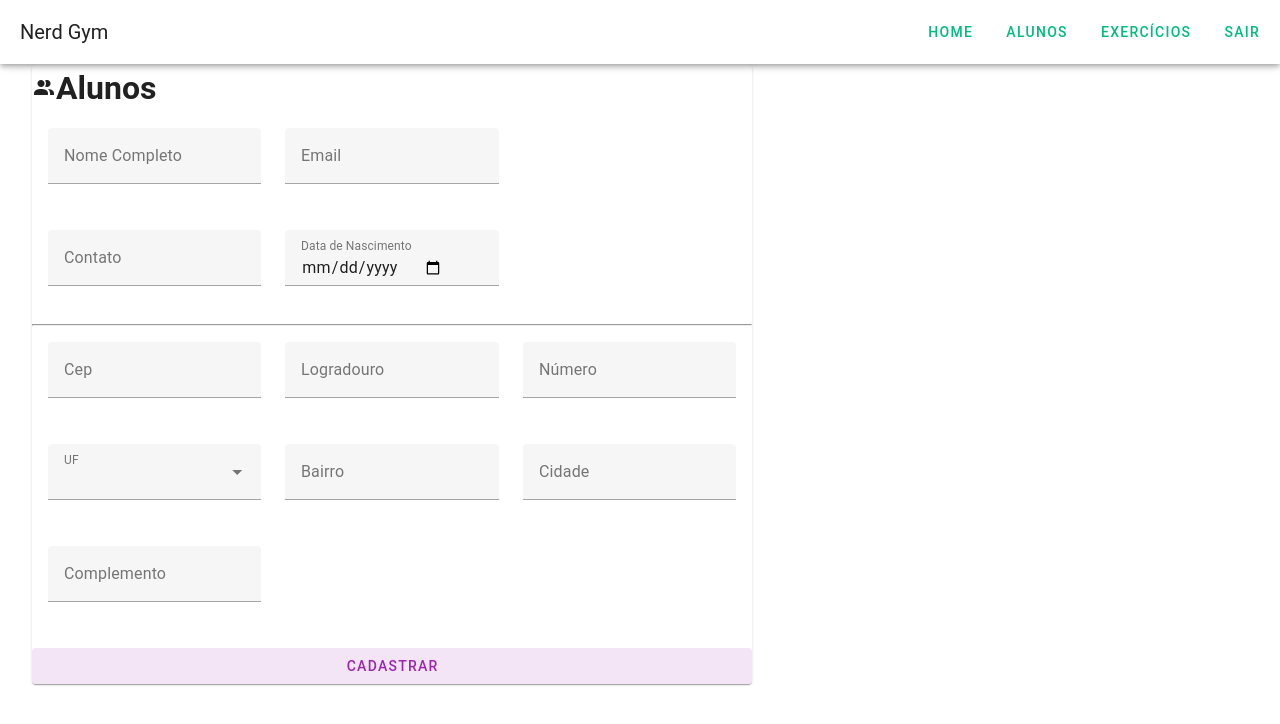
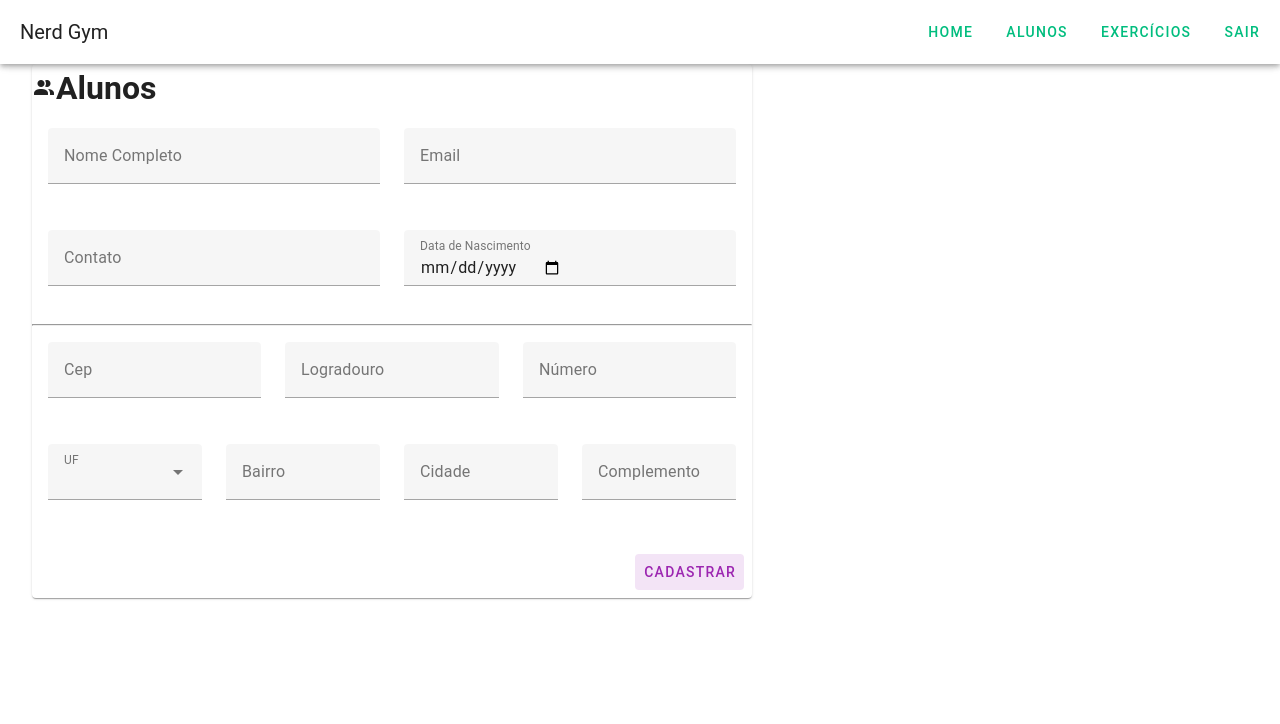
Before and after one commit to fnascimentosilva/projeto-front-end, a Vue app in the folder nerd-gym/: page /cadastroAluno in a window 1280 px wide. Shown: the top 724 px of the page. Built offline with nearby package versions, Linux system fonts and the light colour scheme.

Commit message:
ajuste responsividade

```diff
--- a/nerd-gym/src/views/Alunos/CadastroNovoAluno.vue
+++ b/nerd-gym/src/views/Alunos/CadastroNovoAluno.vue
@@ -7,7 +7,7 @@
     <v-form ref="form" @submit="handleCreateAccount" variant="outlined">
       <v-container>
         <v-row>
-          <v-col cols="6" md="4">
+          <v-col cols="6" md="6" sm="12">
             <v-text-field
               v-model="nomeCompleto"
               label="Nome Completo"
@@ -16,7 +16,7 @@
             ></v-text-field>
           </v-col>
 
-          <v-col cols="6" md="4">
+          <v-col cols="6" md="6" sm="12">
             <v-text-field
               v-model="email"
               label="Email"
@@ -26,9 +26,8 @@
             ></v-text-field>
           </v-col>
         </v-row>
-
         <v-row>
-          <v-col cols="6" md="4">
+          <v-col cols="6" md="6" sm="12">
             <v-text-field
               v-model="contato"
               label="Contato"
@@ -38,7 +37,7 @@
               required
             ></v-text-field>
           </v-col>
-          <v-col cols="6" md="4">
+          <v-col cols="6" md="6" sm="12">
             <v-text-field
               v-model="date_birth"
               label="Data de Nascimento"
@@ -53,11 +52,11 @@
 
       <v-container>
         <v-row>
-          <v-col cols="3" md="4">
+          <v-col cols="3" md="4" sm="12">
             <v-text-field v-model="cep" label="Cep" :rules="cepRules"></v-text-field>
           </v-col>
 
-          <v-col cols="7" md="4">
+          <v-col cols="7" md="4" sm="12">
             <v-text-field
               v-model="logradouro"
               label="Logradouro"
@@ -68,7 +67,7 @@
             <v-text-field v-model="numero" label="Número" :rules="numeroRules"></v-text-field>
           </v-col>
 
-          <v-col cols="2" md="4">
+          <v-col cols="2" md="3" sm="12">
             <v-select
               v-model="uf"
               label="UF"
@@ -104,18 +103,20 @@
               ]"
             ></v-select>
           </v-col>
-          <v-col cols="3" md="4">
+          <v-col cols="3" md="3" sm="12">
             <v-text-field v-model="bairro" label="Bairro" :rules="bairroRules"></v-text-field>
           </v-col>
-          <v-col cols="3" md="4">
+          <v-col cols="3" md="3" sm="12">
             <v-text-field v-model="cidade" label="Cidade" :rules="cidadeRules"></v-text-field>
           </v-col>
-          <v-col cols="4" md="4">
+          <v-col cols="4" md="3" sm="12">
             <v-text-field v-model="complemento" label="Complemento"></v-text-field>
           </v-col>
         </v-row>
       </v-container>
-      <v-btn type="submit" block class="mt-2" variant="tonal" color="purple">Cadastrar</v-btn>
+      <v-card-actions class="d-flex justify-end">
+      <v-btn type="submit" class="mt-2" variant="tonal" color="purple">Cadastrar</v-btn>
+      </v-card-actions>
     </v-form>
   </v-card>
 </template>
@@ -166,11 +167,9 @@ export default {
     },
 
     async handleCreateAccount() {
-
       const { valid } = await this.$refs.form.validate()
 
       if (valid) {
-
         axios({
           url: 'http://localhost:3000/students',
           method: 'POST',
@@ -189,7 +188,6 @@ export default {
           }
         })
           .then(() => {
-
             alert('Cadastrado com sucesso')
             this.$router.push('/cadastroAluno')
           })
@@ -224,7 +222,7 @@ export default {
       return [
         (v) => !!v || 'Campo é obrigatório',
         (v) => (v && v.length >= 8) || 'O CEP deve ter no mínimo 8 dígitos.'
-        ]
+      ]
     },
     logradouroRules() {
       return [(v) => !!v || 'Campo é obrigatório']
```
